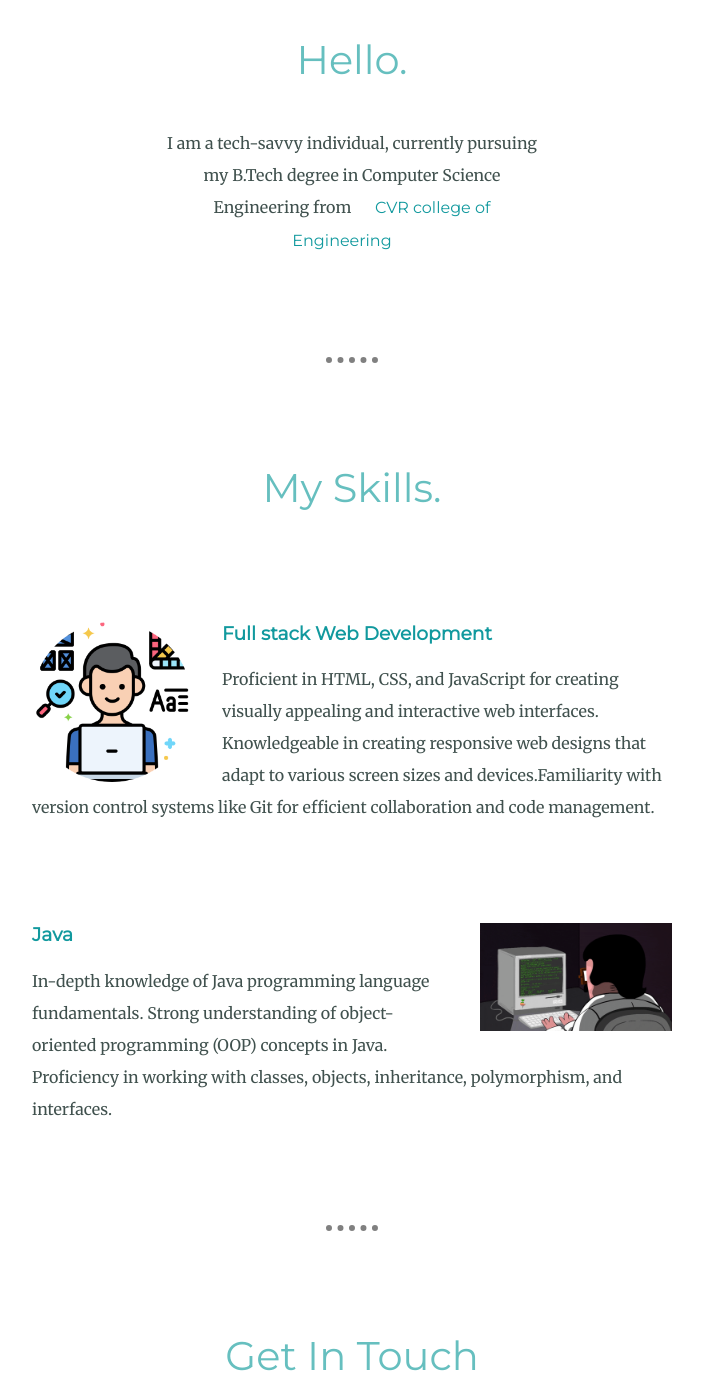
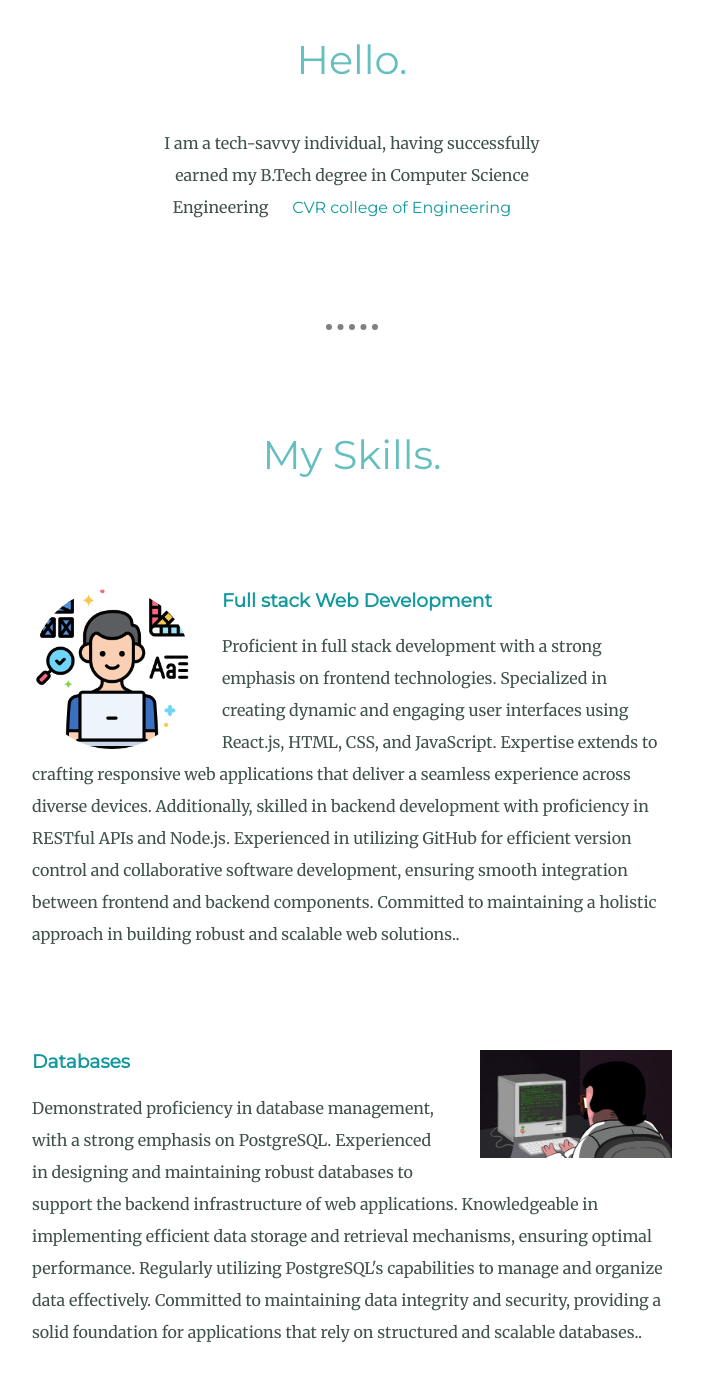
Before and after one commit to varunteja01/personal-wesite, a plain HTML site: page index.html in a window 1280 px wide. Shown: the part 1071-2464 px from the top of the page, without its empty margins (288-991 px from the left). Drawn offline with Linux system fonts and the light colour scheme.

Commit message:
Update index.html

```diff
--- a/index.html
+++ b/index.html
@@ -27,7 +27,7 @@
         <div class="profile">
           <img class="my-photo" src="Images/my photo-modified.png" alt="my photo">
           <h2>Hello.</h2>
-          <p class="bio">I am a tech-savvy individual, currently pursuing my B.Tech degree in Computer Science Engineering from <a href="https://cvr.ac.in/home4/">CVR college of Engineering</a> </p>
+          <p class="bio">I am a tech-savvy individual, having successfully earned my B.Tech degree in Computer Science Engineering <a href="https://cvr.ac.in/home4/">CVR college of Engineering</a> </p>
         </div>
         <hr >
         <div class="skills">
@@ -35,16 +35,12 @@
           <div class="skill-row">
             <img class="code-img" src="Images/designer-modified.png" alt="random-image1">
             <h3>Full stack Web Development</h3>
-            <p>Proficient in HTML, CSS, and JavaScript for creating visually appealing and interactive web interfaces.
-            Knowledgeable in creating responsive web designs that adapt to various screen sizes and devices.Familiarity
-            with version control systems like Git for efficient collaboration and code management.</p>
+            <p>Proficient in full stack development with a strong emphasis on frontend technologies. Specialized in creating dynamic and engaging user interfaces using React.js, HTML, CSS, and JavaScript. Expertise extends to crafting responsive web applications that deliver a seamless experience across diverse devices. Additionally, skilled in backend development with proficiency in RESTful APIs and Node.js. Experienced in utilizing GitHub for efficient version control and collaborative software development, ensuring smooth integration between frontend and backend components. Committed to maintaining a holistic approach in building robust and scalable web solutions..</p>
           </div>
           <div class="skill-row">
             <img class="code-img2" src="Images/code-img2.gif" alt="random-img2">
-            <h3>Java</h3>
-            <p>In-depth knowledge of Java programming language fundamentals.
-               Strong understanding of object-oriented programming (OOP) concepts in Java.
-               Proficiency in working with classes, objects, inheritance, polymorphism, and interfaces.</p>
+            <h3>Databases</h3>
+            <p>Demonstrated proficiency in database management, with a strong emphasis on PostgreSQL. Experienced in designing and maintaining robust databases to support the backend infrastructure of web applications. Knowledgeable in implementing efficient data storage and retrieval mechanisms, ensuring optimal performance. Regularly utilizing PostgreSQL's capabilities to manage and organize data effectively. Committed to maintaining data integrity and security, providing a solid foundation for applications that rely on structured and scalable databases..</p>
           </div>
         </div>
         <hr>
```
